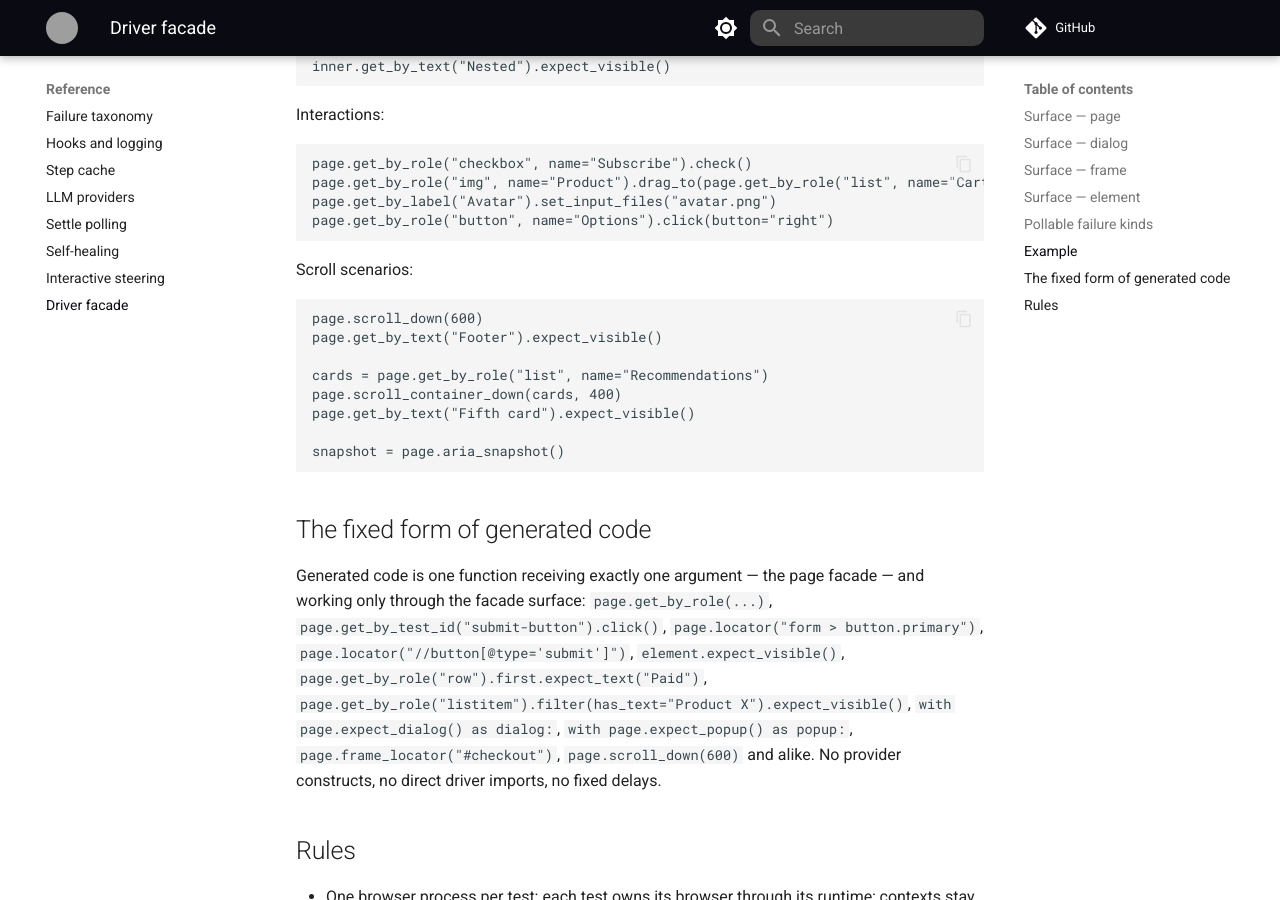
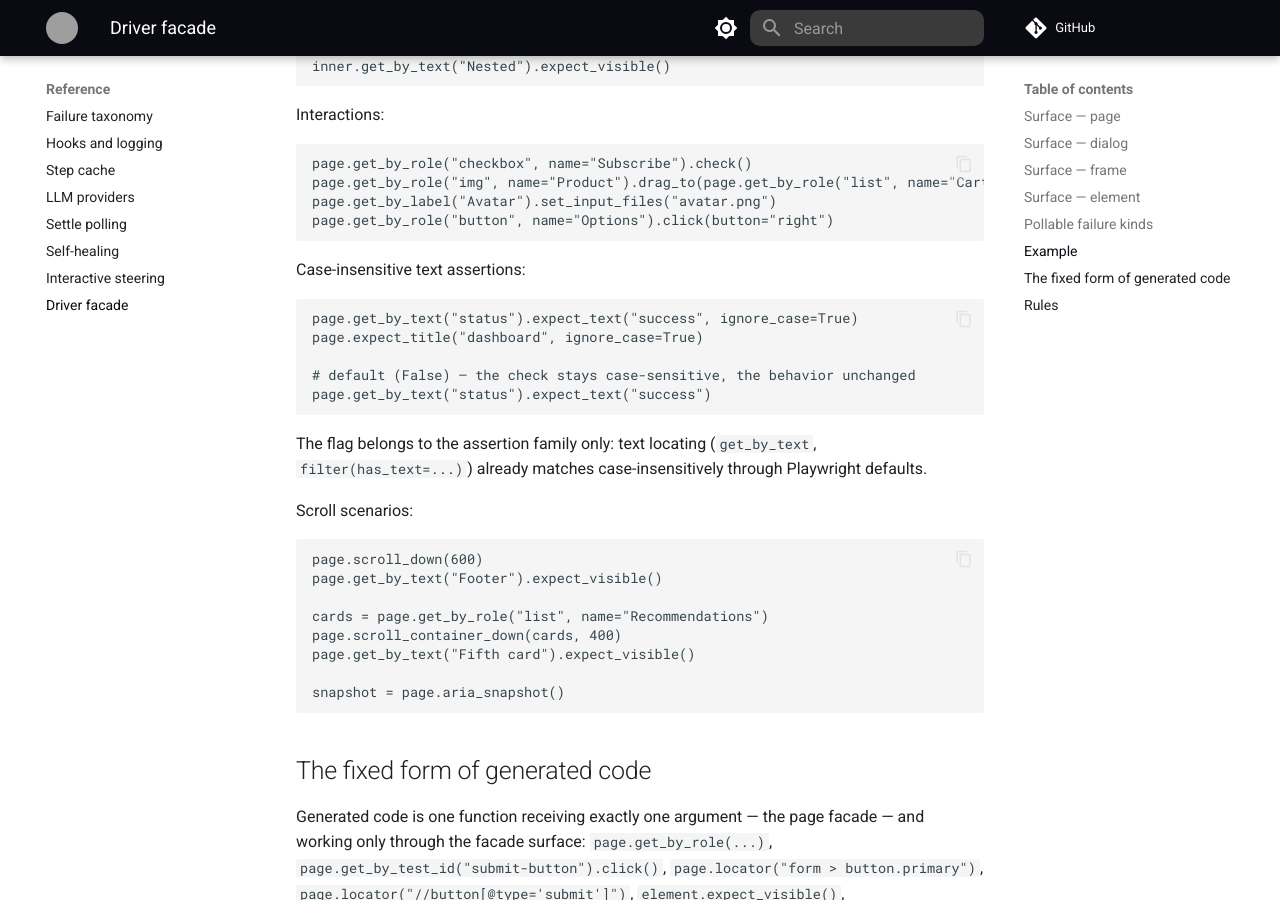
Before and after one commit to qarium/prettyplay, an MkDocs documentation site: the page built from docs/reference/driver-facade.md, in a window 1280 px wide and 900 px high, scrolled down 5901 px. Built offline with MkDocs 1.6.1 and Material for MkDocs 9.7.7, drawn with Linux system fonts in a browser that asks for light colours; comment, search, counter and statistics services are not loaded; grey boxes are pictures that could not be loaded.

Commit message:
docs: catch the reference pages up with the compliance gate (healed-candidate gate rule, gate WARNING log records, ignore_case assertion examples, fixed the broken configuration link in the taxonomy page)

````diff
--- a/docs/reference/driver-facade.md
+++ b/docs/reference/driver-facade.md
@@ -195,6 +195,20 @@ page.get_by_label("Avatar").set_input_files("avatar.png")
 page.get_by_role("button", name="Options").click(button="right")
 ```
 
+Case-insensitive text assertions:
+
+```python
+page.get_by_text("status").expect_text("success", ignore_case=True)
+page.expect_title("dashboard", ignore_case=True)
+
+# default (False) — the check stays case-sensitive, the behavior unchanged
+page.get_by_text("status").expect_text("success")
+```
+
+The flag belongs to the assertion family only: text locating (`get_by_text`,
+`filter(has_text=...)`) already matches case-insensitively through Playwright
+defaults.
+
 Scroll scenarios:
 
 ```python
````
Also changed, not shown: docs/reference/failure-taxonomy.md (+1 -1 lines), docs/reference/hooks.md (+9 -4 lines), docs/reference/self-healing.md (+2 -1 lines).
